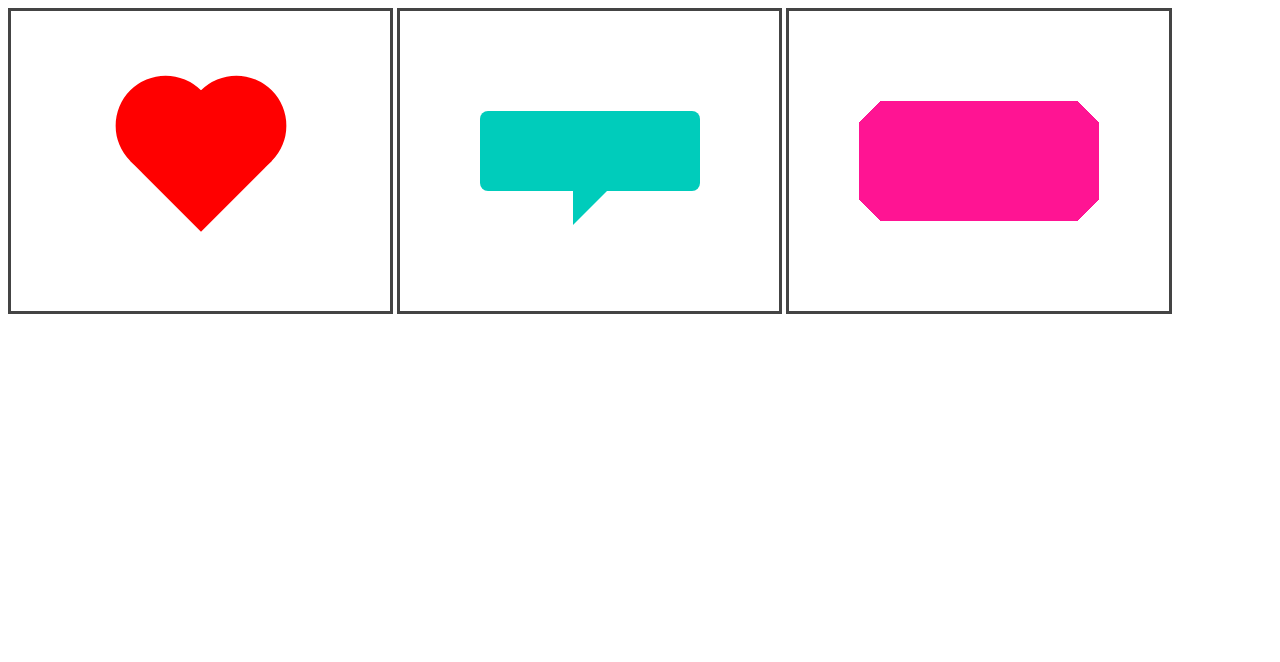
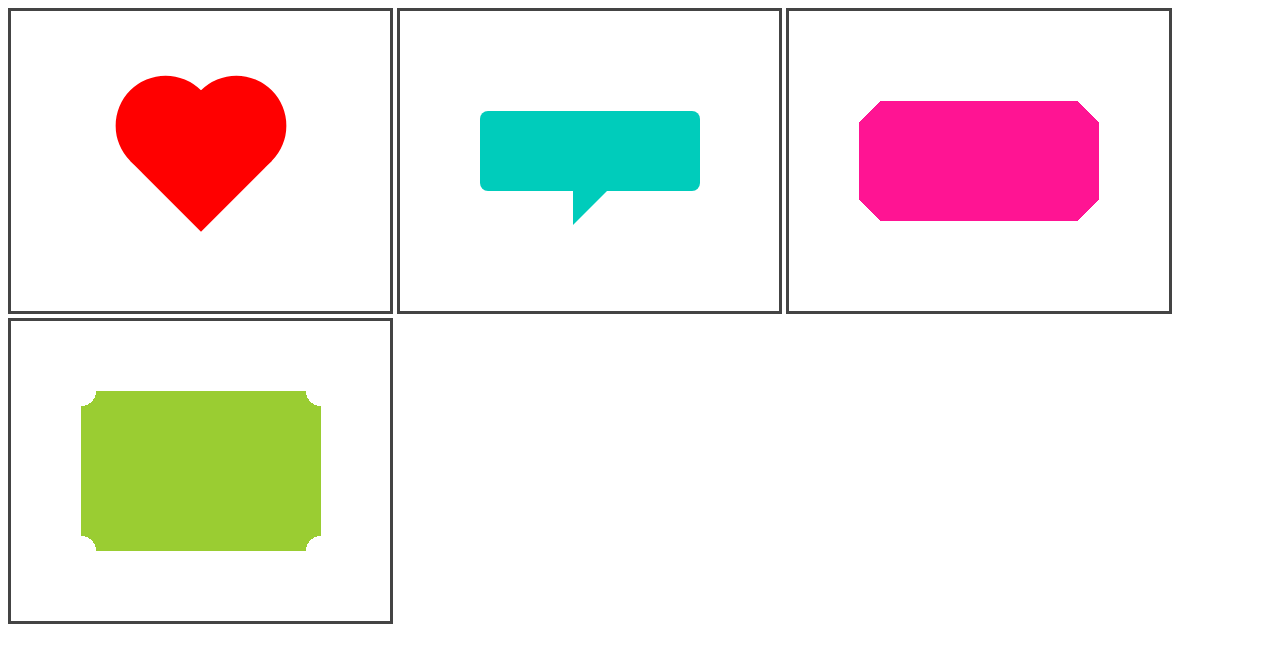
Before and after one commit to Wendy1932/css-new-idea, a plain HTML site: page index.html in a window 1280 px wide. Drawn offline with Linux system fonts and the light colour scheme.

Commit message:
add 弧形切角
增加弧形切角，采用径向渐变的方式

```diff
--- a/index.html
+++ b/index.html
@@ -34,6 +34,10 @@
       <div class="notching"></div>
   </div>
 
+<!-- 弧形切角 -->
+  <div class="css-cell">
+      <div class="arc"></div>
+  </div>
 
 
 
--- a/main.css
+++ b/main.css
@@ -95,3 +95,21 @@
 	background-size: 50% 50%;
 	background-repeat: no-repeat;
 }
+
+/*弧形切角*/
+ .arc{
+ 	position:absolute;
+ 	top:50%;
+ 	left: 50%;
+ 	transform:translate(-50%,-50%);
+ 	width: 80px;
+ 	padding: 80px;
+ }
+ .arc{
+ 	background: radial-gradient(circle at top left, transparent 15px,yellowgreen 0) top left,
+ 	            radial-gradient(circle at top right, transparent 15px,yellowgreen 0) top right,
+ 	            radial-gradient(circle at bottom right, transparent 15px,yellowgreen 0) bottom right,
+ 	            radial-gradient(circle at bottom left, transparent 15px,yellowgreen 0) bottom left;
+ 	background-size: 50% 50%;
+ 	background-repeat: no-repeat;
+ }
```
